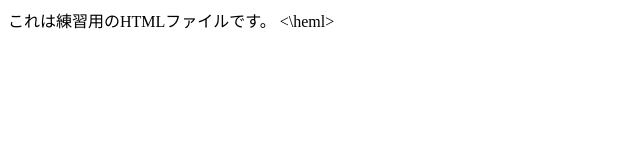
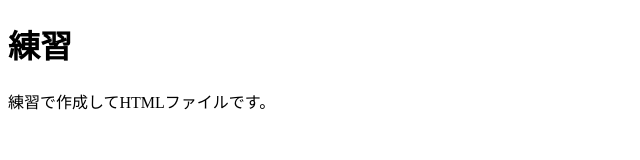
Before and after one commit to v25y2018/tokuron, a plain HTML site: page index.html in a window 1280 px wide. Shown: the whole page, without its empty margins (0-640 px from the left). Drawn offline with Linux system fonts and the light colour scheme.

Commit message:
WEB公開の為の変更

```diff
--- a/index.html
+++ b/index.html
@@ -4,6 +4,7 @@
         <meta charset="utf-8">
     </head>
     <body>
-        これは練習用のHTMLファイルです。
+        <h1>練習</h1>
+        <p>練習で作成してHTMLファイルです。</p>
     </body>
-<\heml>
+</html>
```
